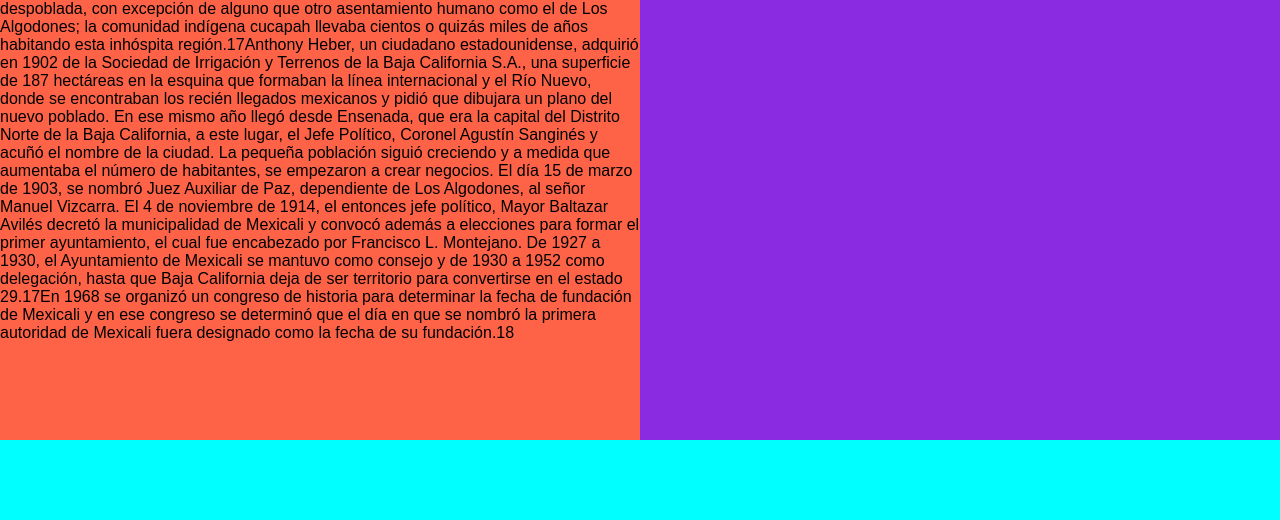
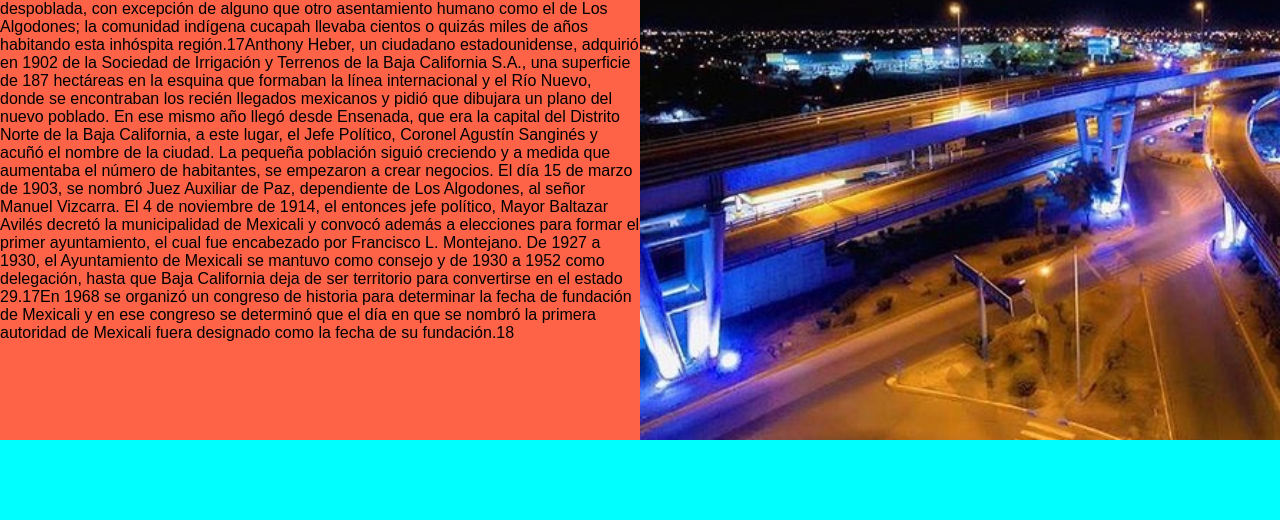
Before and after one commit to TetyKiller132/Plantillas, a plain HTML site: page Index.html in a window 1280 px wide. Shown: the part 280-800 px from the top of the page. Drawn offline with Linux system fonts and the light colour scheme.

Commit message:
Asigno imagen de fondo a rigth

```diff
--- a/Estilos/Styles1.css
+++ b/Estilos/Styles1.css
@@ -18,6 +18,9 @@ header{
     background-color: tomato;
 }
 .rigth{
+    background-repeat:no-repeat;
+    background:url(../img/mexicali.jpg);
+    background-size: cover;
     width: 50vw;
     background-color: blueviolet;
 }
```
